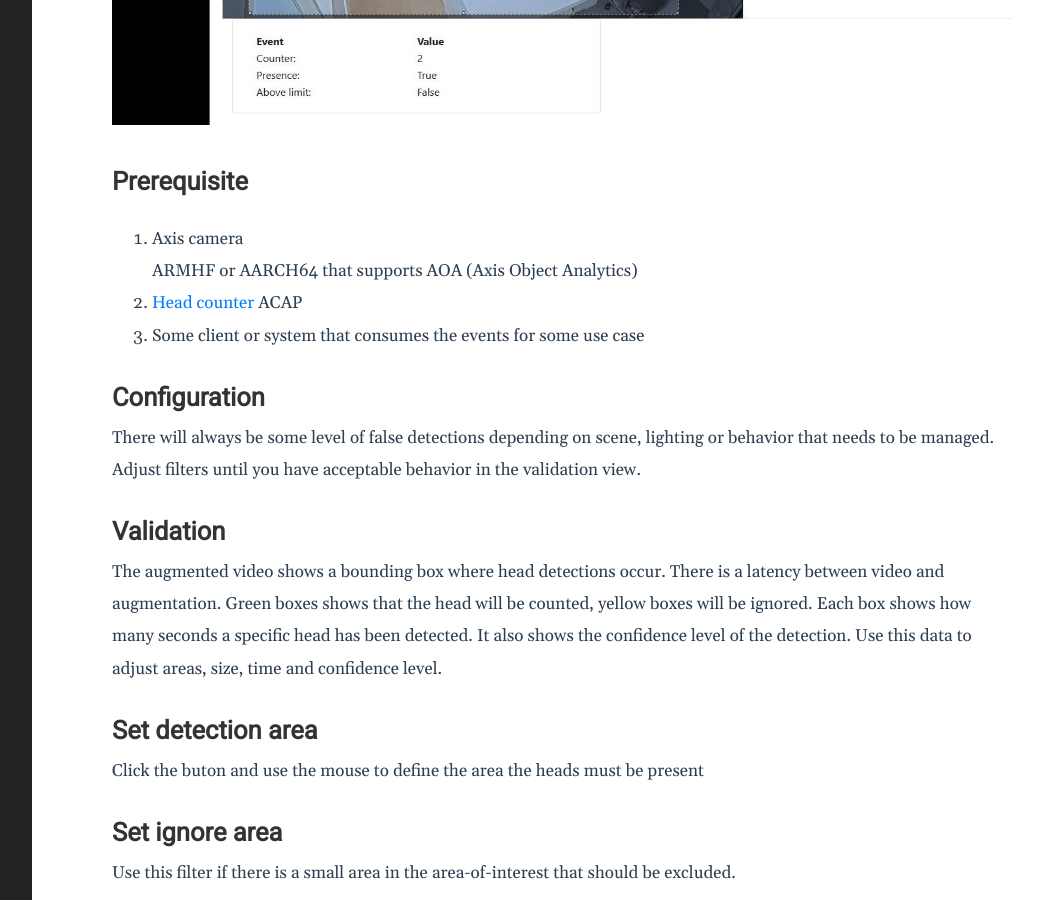
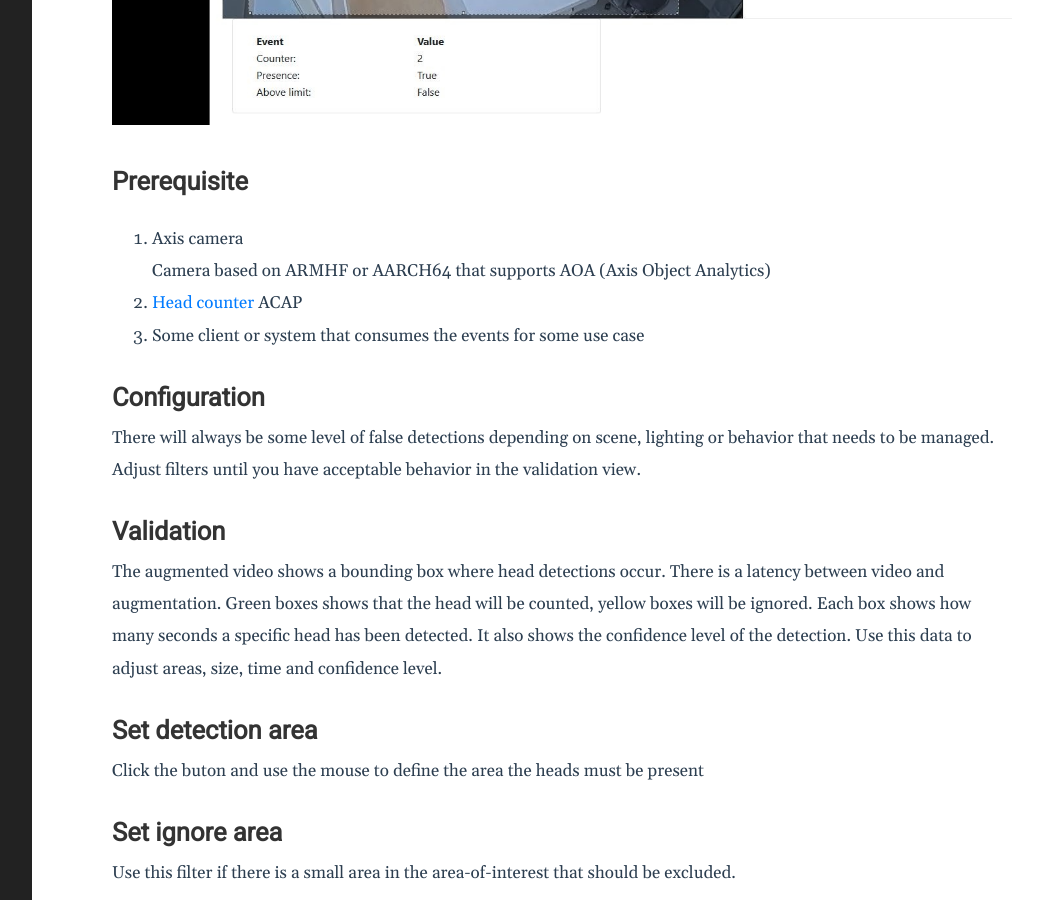
Before and after one commit to pandosme/pandosme.github.io, a Jekyll site: the page built from docs/_posts/2022-10-08-head-counter.md, in a window 1280 px wide and 900 px high, scrolled down 718 px. Shown: the whole window, without its empty margins (188-1231 px from the left). Built offline with Jekyll 4.4.1, drawn with Linux system fonts in a browser that asks for light colours.

Commit message:
Update 2022-10-08-head-counter.md

```diff
--- a/docs/_posts/2022-10-08-head-counter.md
+++ b/docs/_posts/2022-10-08-head-counter.md
@@ -16,7 +16,7 @@ The detection behavior is optimized for less crowded scenes and people are somew
 
 # Prerequisite
 1. Axis camera
-ARMHF or AARCH64 that supports AOA (Axis Object Analytics)
+Camera based on ARMHF or AARCH64 that supports AOA (Axis Object Analytics)
 3. [Head counter](https://api.aintegration.team/acap/headcounter?source=pages) ACAP
 4. Some client or system that consumes the events for some use case
 
```
